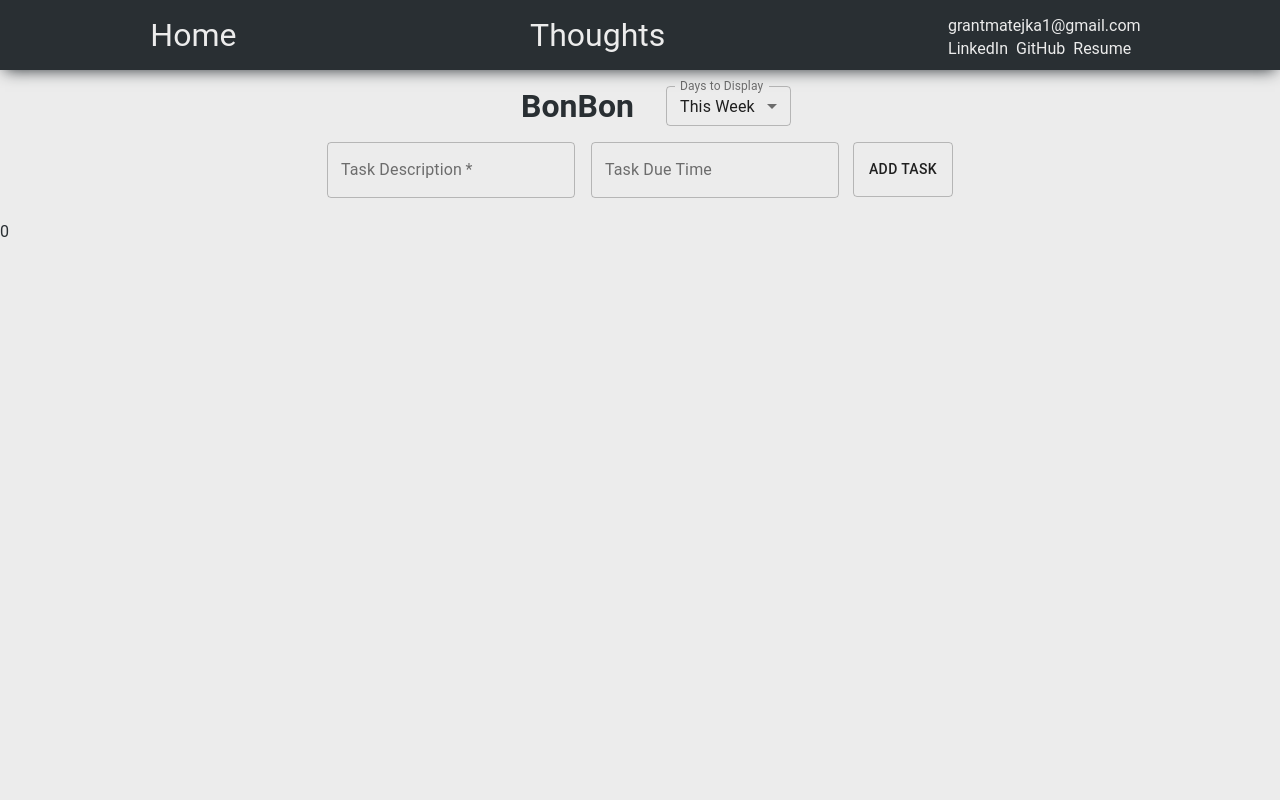
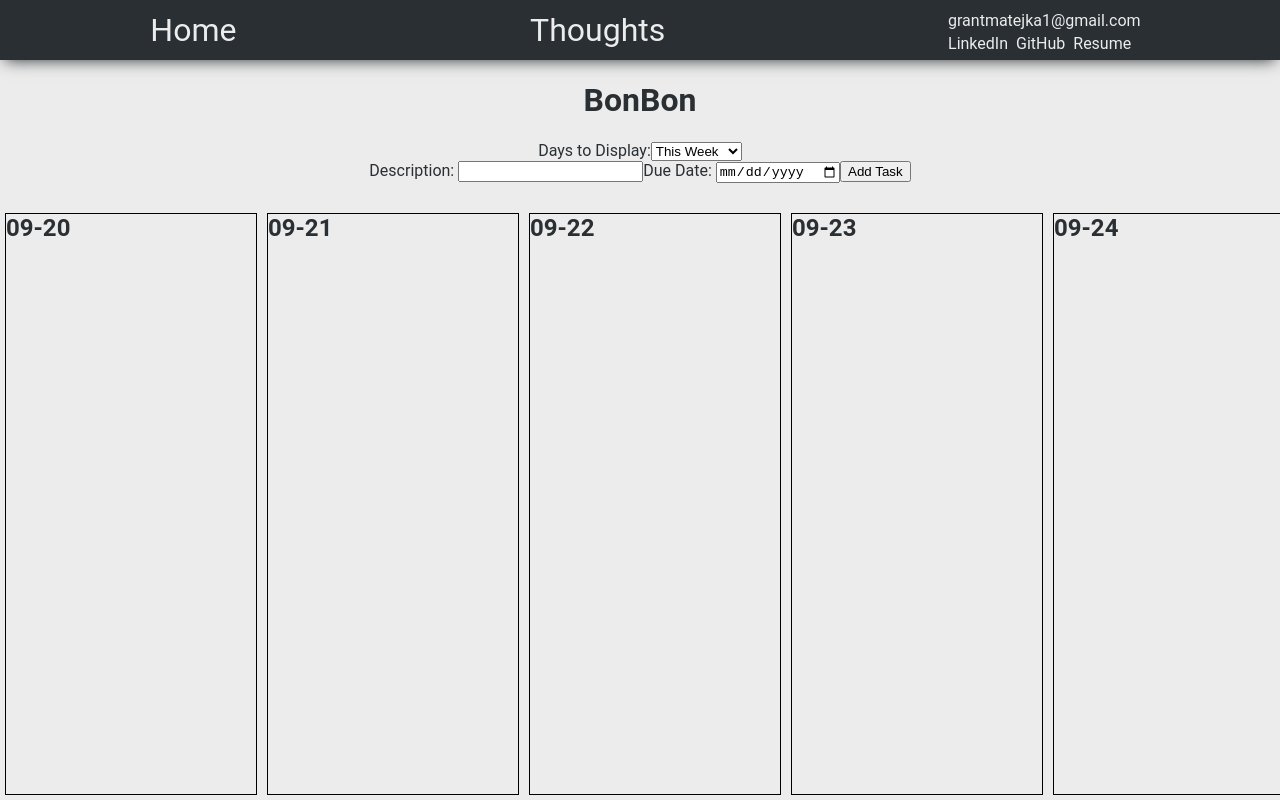
Before and after one commit to GrantMatejka/website, a Next.js app: page /project/bonbon in a window 1280 px wide. Built offline with nearby package versions, Linux system fonts and the light colour scheme.

Commit message:
Some bonbon work

```diff
--- a/components/Header.jsx
+++ b/components/Header.jsx
@@ -22,14 +22,16 @@ const HeaderContainer = styled.header`
    top: 0;
    box-shadow: 0 5px 15px -5px ${colors.black};
 
+   height: 60px;
    width: 100%;
 
-   padding: 0.5em 0;
+   padding: 0;
 
    background-color: ${colors.black};
 
    display: flex;
    flex-direction: row;
+   align-items: center;
    justify-content: space-around;
 `;
 
--- a/package.json
+++ b/package.json
@@ -12,11 +12,8 @@
       "@date-io/moment": "^1.3.13",
       "@emotion/react": "^11.10.4",
       "@emotion/styled": "^11.10.4",
-      "@material-ui/core": "^4.12.3",
       "@material-ui/icons": "^4.11.2",
-      "@material-ui/pickers": "^3.3.10",
       "@mui/icons-material": "^5.10.9",
-      "@mui/material": "^5.10.10",
       "@mui/styled-engine-sc": "^5.10.6",
       "gray-matter": "^4.0.3",
       "moment": "^2.29.4",
--- a/pages/project/bonbon.jsx
+++ b/pages/project/bonbon.jsx
@@ -1,18 +1,49 @@
-import {
-   Button,
-   FormControl,
-   InputLabel,
-   MenuItem,
-   Select,
-   TextField,
-} from '@material-ui/core';
-import { MuiPickersUtilsProvider, TimePicker } from '@material-ui/pickers';
 import { useEffect, useState } from 'react';
 
+import { Close } from '@material-ui/icons';
 import Head from 'next/head';
-import MomentUtils from '@date-io/moment';
 import moment from 'moment/moment';
+import styled from 'styled-components';
+import { useMemo } from 'react';
 import { v4 as uuid } from 'uuid';
+
+const FormContainer = styled.div`
+   height: 20%;
+`;
+
+const BodyContainer = styled.div`
+   overflow-x: auto;
+   overflow-y: hidden;
+   white-space: nowrap;
+
+   height: 80%;
+`;
+
+const DayContainer = styled.div`
+   display: inline-block;
+
+   height: 98%;
+   width: 250px;
+
+   min-width: 0;
+
+   margin: 5px;
+
+   border: black 1px solid;
+`;
+
+const DayTaskColumn = styled.div`
+   height: 90%;
+
+   overflow-x: hidden;
+   overflow-y: auto;
+`;
+
+const TaskDescription = styled.p`
+   text-overflow: ellipsis;
+   overflow: hidden;
+   white-space: nowrap;
+`;
 
 const DAY_DISPLAY_MENU_OPTIONS = [
    { value: 1, label: 'Today' },
@@ -20,31 +51,32 @@ const DAY_DISPLAY_MENU_OPTIONS = [
    { value: 14, label: 'Two Weeks' },
 ];
 
-const createNewTask = (description, dueTime) => {
+const createNewTask = (description, dueDate) => {
    return {
       id: uuid(),
-      date: moment().unix(),
+      dueDate: dueDate ?? moment().format('YYYY-MM-DD'),
       description: description,
-      dueTime: dueTime ? dueTime.unix() : 0,
    };
 };
 
 const taskSorter = (t1, t2) => {
-   const dateDifference = t1.date < t2.date;
+   const dateDifference = t1.dueDate < t2.dueDate;
    if (dateDifference !== 0) {
       return dateDifference;
    }
 
-   return t1.dueTime - t2.dueTime;
+   return t1.description - t2.description;
+};
+
+const DEFAULT_FORM_INPUT = {
+   description: '',
+   dueDate: '',
 };
 
 const Bonbon = () => {
    const [dayCount, setDayCount] = useState(7);
    const [tasks, setTasks] = useState([]);
-   const [formInput, setFormInput] = useState({
-      description: '',
-      dueTime: null,
-   });
+   const [formInput, setFormInput] = useState(DEFAULT_FORM_INPUT);
 
    // We refer to local store on the initial load to populate any saved state
    useEffect(() => {
@@ -63,26 +95,56 @@ const Bonbon = () => {
    }, [tasks]);
 
    const addTask = (newTask) => {
-      const newTasks = [...tasks, newTask].sort(taskSorter);
-      setTasks(newTasks);
+      setTasks((oldTasks) => [...oldTasks, newTask].sort(taskSorter));
    };
 
    const removeTask = (id) => {
-      const newTasks = tasks.filter((el) => el.id !== id);
-      setTasks(newTasks);
+      setTasks((oldTasks) => oldTasks.filter((oldTask) => oldTask.id !== id));
+   };
+
+   const moveTask = (id, newDate) => {
+      setTasks((oldTasks) =>
+         oldTasks.map((oldTask) =>
+            oldTask.id === id ? { ...oldTask, dueDate: newDate } : oldTask
+         )
+      );
    };
 
    const handleSubmit = (e) => {
       e.preventDefault();
-      addTask(createNewTask(formInput.description, formInput.dueTime));
+      addTask(createNewTask(formInput.description, formInput.dueDate));
+      setFormInput(DEFAULT_FORM_INPUT);
    };
 
+   const daysToDisplay = useMemo(
+      () =>
+         Array(dayCount)
+            .fill(0)
+            .map((_e, i) => moment().add(i, 'day').format('YYYY-MM-DD')),
+      [dayCount]
+   );
+
+   const dayKeyedTasks = useMemo(
+      () =>
+         tasks.reduce((days, task) => {
+            let { dueDate: dueDateKey } = task;
+            if (dueDateKey < daysToDisplay[0]) {
+               dueDateKey = daysToDisplay[0];
+            }
+            days[dueDateKey] = days[dueDateKey] ?? [];
+            days[dueDateKey].push(task);
+            return days;
+         }, {}),
+      [tasks, daysToDisplay]
+   );
+
    return (
-      <MuiPickersUtilsProvider utils={MomentUtils}>
+      <>
          <Head>
             <title>Bonbon</title>
          </Head>
-         <div className="full" style={{ paddingTop: '1em' }}>
+         <div className="full" style={{ height: 'calc(100vh - 60px)' }}>
+            <FormContainer id="form-div">
                <div
                   style={{
                      display: 'flex',
@@ -90,86 +152,129 @@ const Bonbon = () => {
                      alignItems: 'center',
                      justifyContent: 'center',
 
-                  marginBottom: '1em',
+                     width: '100%',
                   }}
                >
-               <h1 style={{ margin: '0 1em', padding: 0 }}>BonBon</h1>
-               <FormControl variant="outlined">
-                  <InputLabel id="select-day-count">Days to Display</InputLabel>
-                  <Select
-                     style={{ height: '2.5em', minWidth: '125px' }}
-                     labelId="select-day-count"
+                  <div
+                     style={{
+                        display: 'flex',
+                        flexDirection: 'column',
+                        alignItems: 'center',
+                        justifyContent: 'center',
+                     }}
+                  >
+                     <h1>BonBon</h1>
+                     <div>
+                        <label htmlFor="select-day-count">
+                           Days to Display:
+                        </label>
+                        <select
                            id="select-day-count"
                            value={dayCount}
                            label="Days to Display"
-                     onChange={(e) => setDayCount(e.target.value)}
+                           onChange={(e) =>
+                              setDayCount(parseInt(e.target.value))
+                           }
                         >
                            {DAY_DISPLAY_MENU_OPTIONS.map((option) => (
-                        <MenuItem key={option.label} value={option.value}>
+                              <option key={option.label} value={option.value}>
                                  {option.label}
-                        </MenuItem>
+                              </option>
                            ))}
-                  </Select>
-               </FormControl>
+                        </select>
+                     </div>
+                  </div>
                </div>
 
-            <form autoComplete="off" onSubmit={handleSubmit}>
-               <FormControl
+               <div
                   style={{
                      display: 'flex',
                      flexDirection: 'row',
-                     alignItems: 'flex-start',
+                     alignItems: 'center',
                      justifyContent: 'center',
+
+                     width: '100%',
                   }}
-                  variant="outlined"
-                  autoComplete="off"
                >
-                  <TextField
-                     variant="outlined"
-                     required
-                     label={'Task Description'}
+                  <form autoComplete="off" onSubmit={handleSubmit}>
+                     <label htmlFor="task-description">Description: </label>
+                     <input
+                        id="task-desription"
                         value={formInput.description}
+                        required={true}
+                        type="text"
                         onChange={(newValue) => {
-                        const newFormInput = { ...formInput };
-                        newFormInput.description = newValue.target.value;
-                        setFormInput(newFormInput);
+                           setFormInput((oldFormInput) => ({
+                              ...oldFormInput,
+                              description: newValue.target.value,
+                           }));
                         }}
-                     style={{ marginRight: '1em' }}
                      />
-                  <TimePicker
-                     inputVariant="outlined"
-                     label="Task Due Time"
-                     value={formInput.dueTime}
-                     clearable={true}
+                     <label htmlFor="task-due-date">Due Date: </label>
+                     <input
+                        id="task-due-date"
+                        type="date"
+                        value={formInput.dueDate}
                         onChange={(newValue) => {
-                        const newFormInput = { ...formInput };
-                        console.log(newValue);
-                        newFormInput.dueTime = newValue;
-                        setFormInput(newFormInput);
+                           setFormInput((oldFormInput) => ({
+                              ...oldFormInput,
+                              dueDate: newValue.target.value,
+                           }));
                         }}
-                     ampm={false}
-                     style={{ height: '4em' }}
                      />
-                  <Button
-                     variant="outlined"
-                     type="submit"
-                     style={{ marginLeft: '1em', height: '55px' }}
+                     <button type="submit">{'Add Task'}</button>
+                  </form>
+               </div>
+            </FormContainer>
+
+            <BodyContainer>
+               {daysToDisplay.map((day) => (
+                  <DayContainer
+                     key={day}
+                     onDragEnter={(e) => e.preventDefault()}
+                     onDragOver={(e) => e.preventDefault()}
+                     onDrop={(e) => {
+                        const droppedTaskId =
+                           e.dataTransfer.getData('text/plain');
+
+                        moveTask(droppedTaskId, day);
+                     }}
                   >
-                     {'Add Task'}
-                  </Button>
-               </FormControl>
-            </form>
+                     <h2 style={{ height: '10%', margin: 0, padding: 0 }}>
+                        {moment(day).format('MM-DD')}
+                     </h2>
+                     <DayTaskColumn>
+                        {(dayKeyedTasks[day] ?? []).map((task, i) => (
+                           <div
+                              key={task.id}
+                              draggable={true}
+                              onDragStart={(e) => {
+                                 e.dataTransfer.setData('text/plain', task.id);
+                                 e.dataTransfer.effectAllowed = 'move';
+                              }}
+                              style={{
+                                 display: 'flex',
+                                 flexDirection: 'row',
+                                 alignItems: 'center',
+                                 justifyContent: 'space-between',
 
-            <p>{tasks.length}</p>
-            {tasks.map((e, i) => (
-               <div key={i}>
-                  <p>
-                     {i} {e.description}
-                  </p>
+                                 width: '100%',
+                              }}
+                           >
+                              <TaskDescription>
+                                 {task.description}
+                              </TaskDescription>
+                              <button onClick={() => removeTask(task.id)}>
+                                 <Close />
+                              </button>
                            </div>
                         ))}
+                     </DayTaskColumn>
+                  </DayContainer>
+               ))}
+            </BodyContainer>
          </div>
-      </MuiPickersUtilsProvider>
+      </>
    );
 };
 
```
Also changed, not shown: 1 other file (tests, documents, lock files or other folders). Lines whose indentation alone changed are shown as unchanged.
